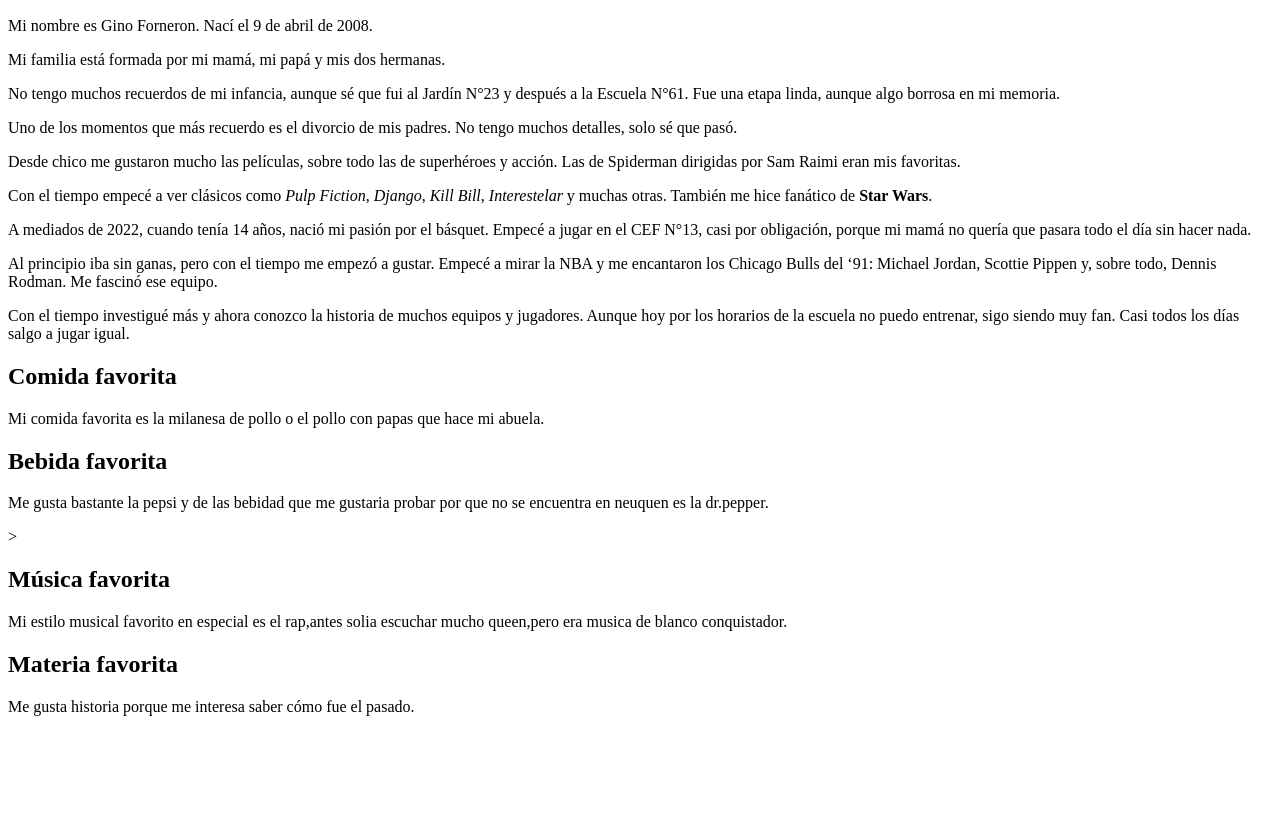
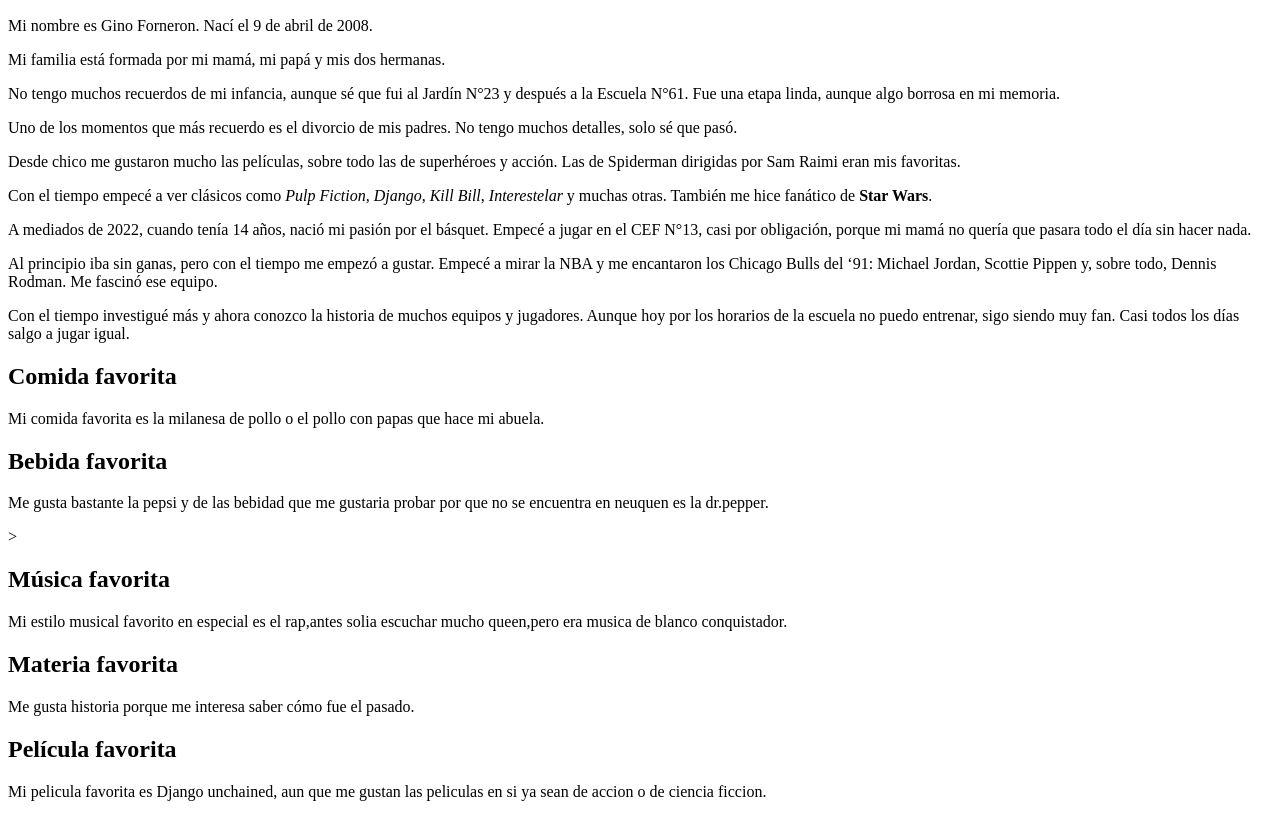
Before and after one commit to ginoforneron/tp-bibliografia-forneron, a plain HTML site: page index.html in a window 1280 px wide. Shown: the part 110-927 px from the top of the page. Before the commit the page ends 842 px from the top, so only its background shows below. Drawn offline with Linux system fonts and the light colour scheme.

Commit message:
Agregamos seccion pelicula favorita

```diff
--- a/index.html
+++ b/index.html
@@ -39,6 +39,12 @@
     <p>Me gusta historia porque me interesa saber cómo fue el pasado.</p>
 
 
+    <h2>Película favorita</h2>
+    <p>Mi pelicula favorita es Django unchained, aun que me gustan las peliculas en si ya sean de accion o de ciencia ficcion.</p>
+
+
+
+
 
   </body>
 </html>
```
